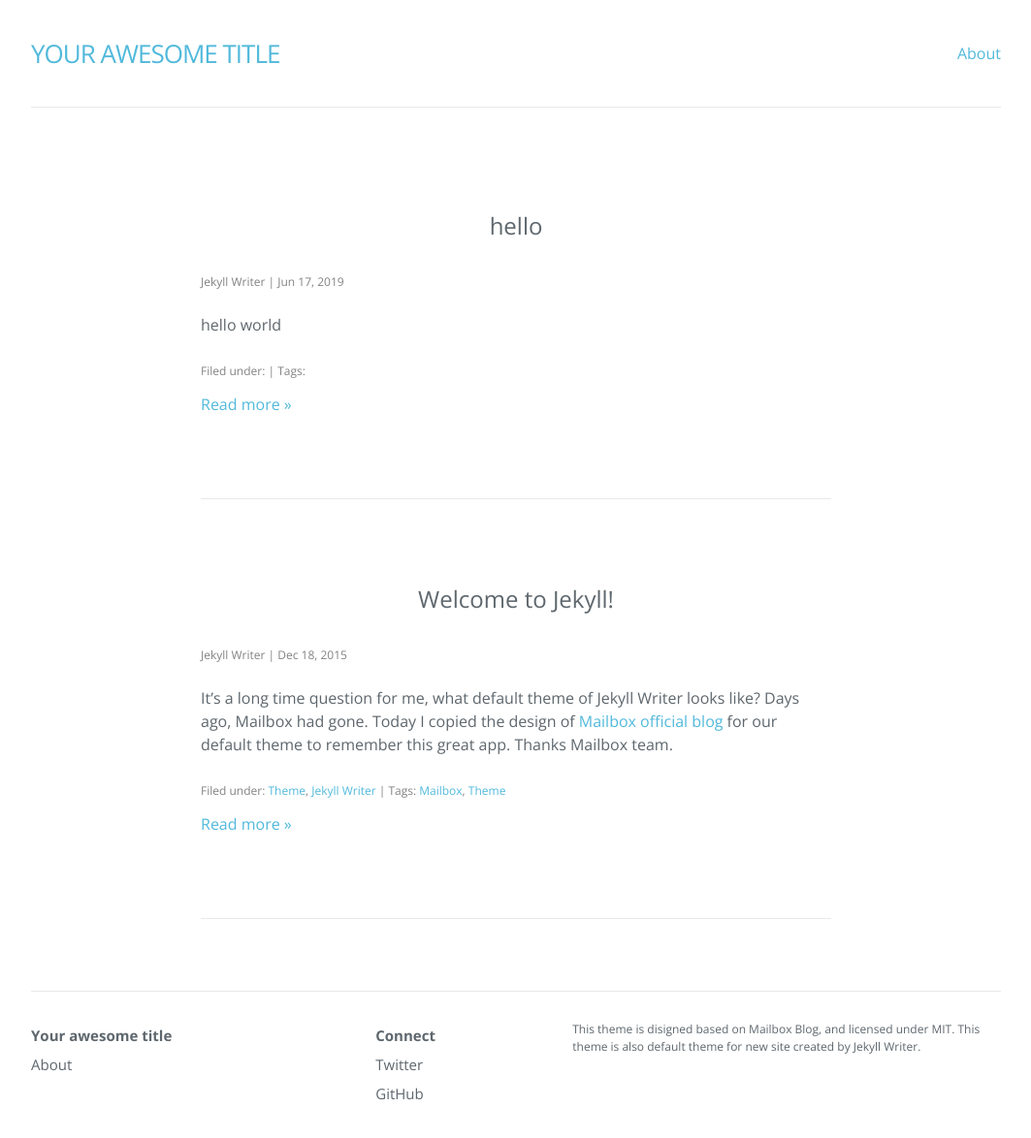
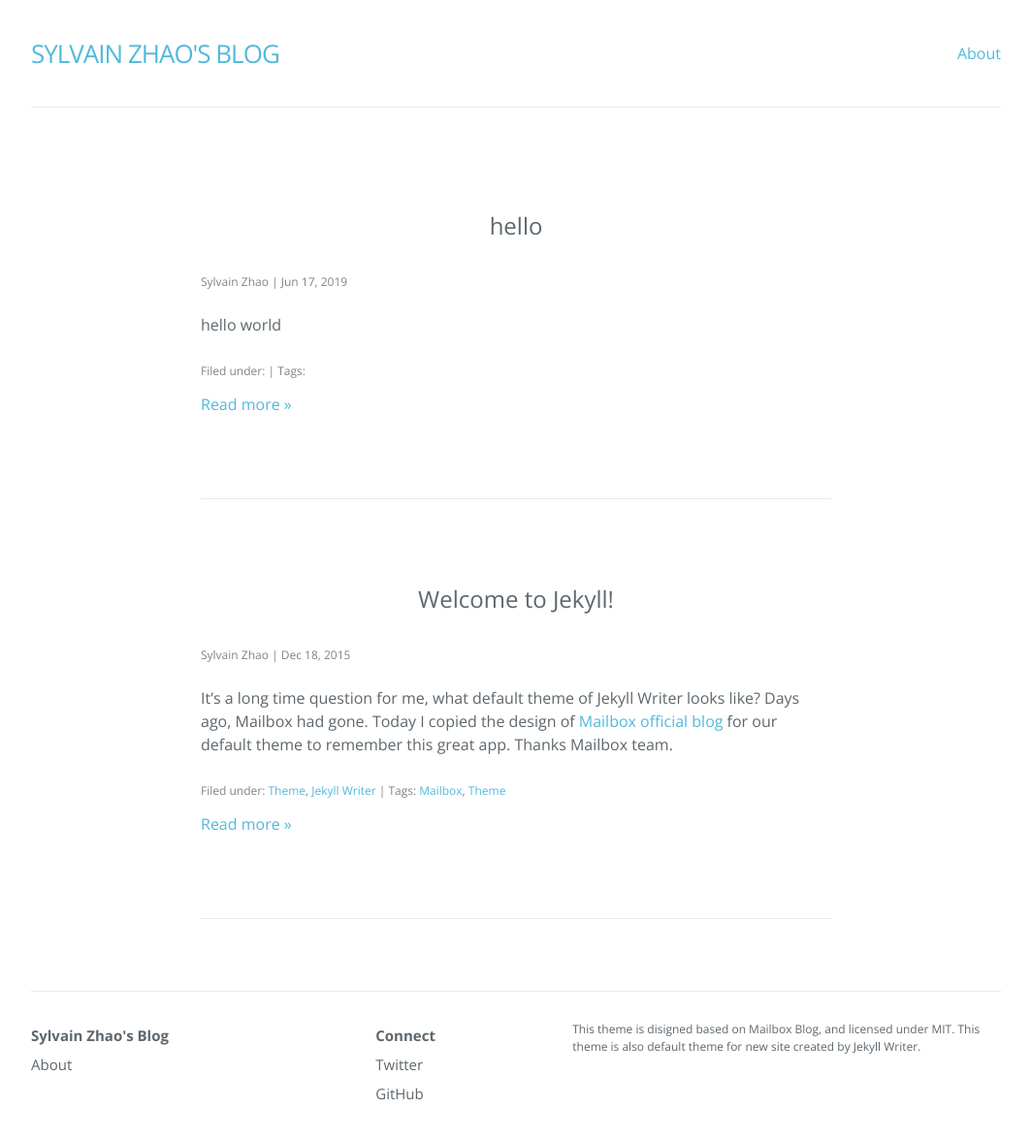
Before and after one commit to valeeraZ/valeeraZ.github.io, a Jekyll site: the page built from index.html, in a window 1280 px wide and 1211 px high. Shown: the top 1174 px of the window at 97% size, without its empty margins (108-1171 px from the left). Built offline with Jekyll 4.4.1, drawn with Linux system fonts in a browser that asks for light colours; nearby versions of some CDN libraries; the list of posts is cut into pages by our own code.

Commit message:
Change user

```diff
--- a/_config.yml
+++ b/_config.yml
@@ -6,16 +6,16 @@
 # 'jekyll serve'. If you change this file, please restart the server process.
 
 # Site settings
-title: Your awesome title
-author: Jekyll Writer
+title: Sylvain Zhao's Blog
+author: Sylvain Zhao
 description: > # this means to ignore newlines until "baseurl:"
   This theme is disigned based on Mailbox Blog, and licensed under MIT.
   This theme is also default theme for new site created by Jekyll Writer.
 permalink: /:year/:month/:day/:title/
 paginate: 6
 paginate_path: "/page/:num/"
-twitter_username: jekyllwriter
-github_username:  jekyllwriter
+twitter_username: SylvainZhao
+github_username:  valeeraZ
 gems: [jekyll-paginate]
 markdown: kramdown
 baseurl: ""
```
